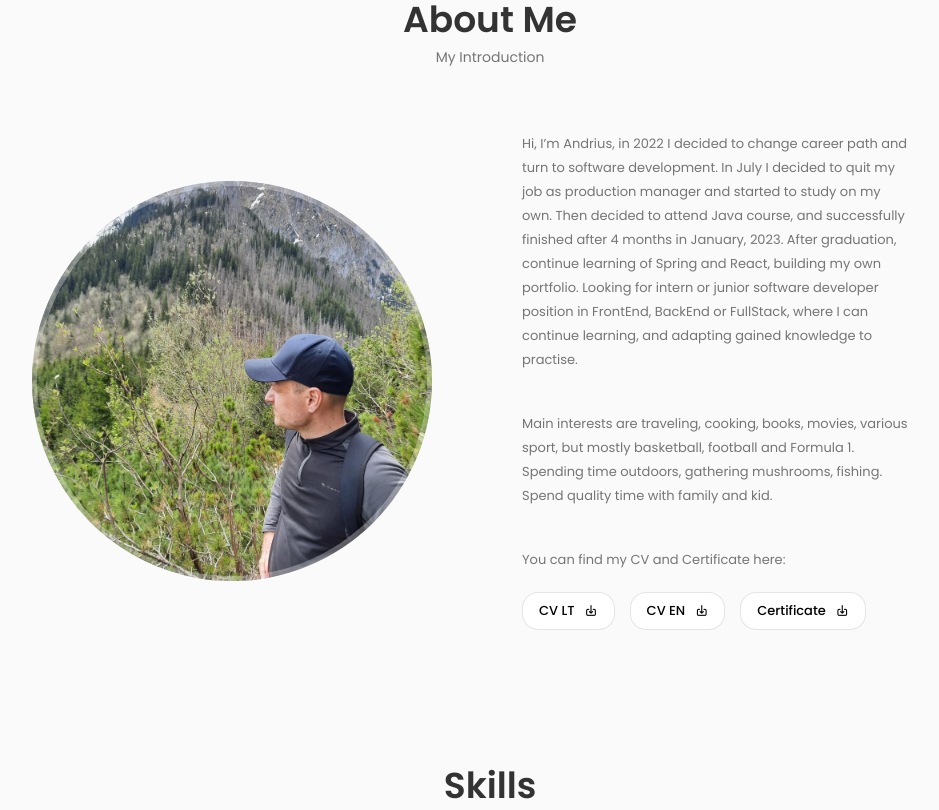
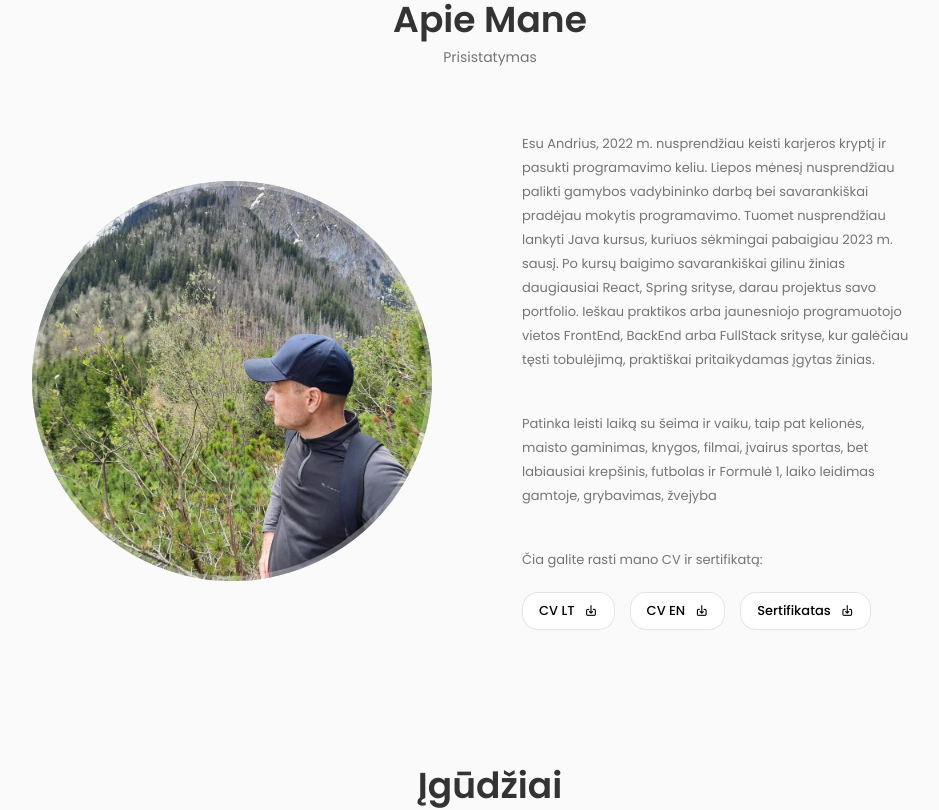
Before and after one commit to esuandrius/portfolio, a React (Create React App) app: page / in a window 1280 px wide. Shown: the part 620-1430 px from the top of the page, without its empty margins (150-1089 px from the left). Built offline with nearby package versions, Linux system fonts and the light colour scheme.

Commit message:
default language LT

```diff
--- a/src/i18n.js
+++ b/src/i18n.js
@@ -17,6 +17,7 @@ i18n
       },
     },
     fallbackLng: "en",
+    lng: "lt", // default language
     debug: true,
     ns: ["translations"],
     defaultNS: "translations",
--- a/src/languageSwitcher.js
+++ b/src/languageSwitcher.js
@@ -15,8 +15,8 @@ const LanguageSwitcher = () => {
       <nav className="">
         <span className="">
           <select className="language-select" onClick={changeLanguage}>
+            <option value="lt">LT</option>
             <option value="en">EN</option>
-            <option value="lt">LT</option>
           </select>
         </span>
       </nav>
--- a/src/locales/lt/translation.json
+++ b/src/locales/lt/translation.json
@@ -9,8 +9,8 @@
   "lets-talk": "Susisiekime!",
   "about-me": "Apie Mane",
   "my-introduction": "Prisistatymas",
-  "about-description-p1": "Esu Andrius, 2022 nusprendžiau keisti karjeros kryptį ir pasukti programavimo keliu. Liepos mėnesį nusprendžiau palikti gamybos vadybininko darbą, bei savarankiškai pradėjau mokytis programavimo. Tuomet nusprendžiau lankyti Java kursus, kuriuos sėkmingai pabaigiau 2023 m. Sausį. Po kursų baigimo toliau savarankiškai gilinu žinias daugiausiai React, Spring srityse, darau projektus savo portfolio. Ieškau praktikos arba jaunesniojo programuotojo vietos FrontEnd, BackEnd arba FullStack srityse, kur galėčiau tęsti tobulėjimą, praktiškai pritaikydamas įgytas žinias.",
-  "about-description-p2": "Pagrindiniai pomėgiai - kelionės, maisto gaminimas, knygos, filmai, įvairus sportas, bet labiausiai krepšinis, futbolas ir Formulė 1. Laiko leidimas gamtoje, grybavimas, žvejyba. Leisti laiką su šeima ir vaiku.",
+  "about-description-p1": "Esu Andrius, 2022 m. nusprendžiau keisti karjeros kryptį ir pasukti programavimo keliu. Liepos mėnesį nusprendžiau palikti gamybos vadybininko darbą bei savarankiškai pradėjau mokytis programavimo. Tuomet nusprendžiau lankyti Java kursus, kuriuos sėkmingai pabaigiau 2023 m. sausį. Po kursų baigimo savarankiškai gilinu žinias daugiausiai React, Spring srityse, darau projektus savo portfolio. Ieškau praktikos arba jaunesniojo programuotojo vietos FrontEnd, BackEnd arba FullStack srityse, kur galėčiau tęsti tobulėjimą, praktiškai pritaikydamas įgytas žinias.",
+  "about-description-p2": "Patinka leisti laiką su šeima ir vaiku, taip pat kelionės, maisto gaminimas, knygos, filmai, įvairus sportas, bet labiausiai krepšinis, futbolas ir Formulė 1, laiko leidimas gamtoje, grybavimas, žvejyba",
   "cv-and-certificate": "Čia galite rasti mano CV ir sertifikatą:",
   "CV-LT": "CV lietuviškas",
   "CV-EN": "CV angliškas",
```
